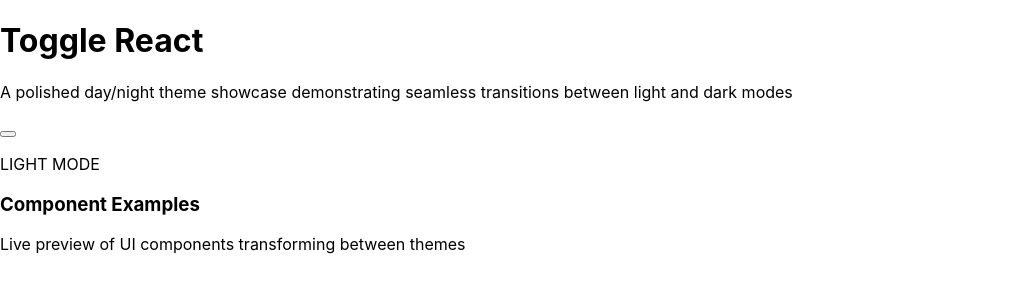
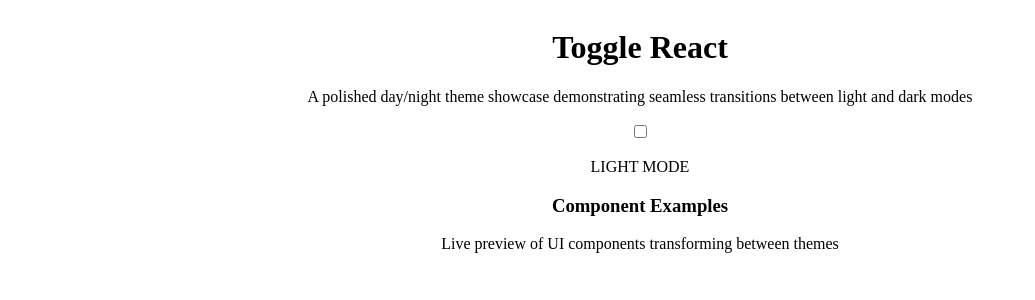
Before and after one commit to nasrinmgh/Toggle-page-react, a React (Create React App) app: page / in a window 1280 px wide. Shown: the top 300 px of the page, without its empty margins (0-1035 px from the left). Built offline with nearby package versions, Linux system fonts and the light colour scheme.

Commit message:
Toggle componetn add

```diff
--- a/public/index.html
+++ b/public/index.html
@@ -1,14 +1,12 @@
 <!DOCTYPE html>
 <html lang="en">
+
 <head>
   <meta charset="utf-8" />
   <link rel="icon" href="%PUBLIC_URL%/favicon.ico" />
   <meta name="viewport" content="width=device-width, initial-scale=1" />
   <meta name="theme-color" content="#000000" />
-    <meta
-      name="description"
-      content="Web site created using create-react-app"
-    />
+  <meta name="description" content="Web site created using create-react-app" />
   <link rel="apple-touch-icon" href="%PUBLIC_URL%/logo192.png" />
   <!--
       manifest.json provides metadata used when your web app is installed on a
@@ -24,8 +22,13 @@
       work correctly both with client-side routing and a non-root public URL.
       Learn how to configure a non-root public URL by running `npm run build`.
     -->
+  <link rel="preconnect" href="https://fonts.googleapis.com">
+  <link rel="preconnect" href="https://fonts.gstatic.com" crossorigin>
+  <link href="https://fonts.googleapis.com/css2?family=Fraunces:opsz,wght@9..144,100..900&display=swap"
+    rel="stylesheet">
   <title>React App</title>
 </head>
+
 <body>
   <noscript>You need to enable JavaScript to run this app.</noscript>
   <div id="root"></div>
@@ -40,4 +43,5 @@
       To create a production bundle, use `npm run build` or `yarn build`.
     -->
 </body>
+
 </html>
--- a/src/App.css
+++ b/src/App.css
@@ -1,38 +1,6 @@
-.App {
-  text-align: center;
+.toggle-btn {
+  width: 96px;
+  height: 48px;
+  border: 2px solid;
+  border-radius: 40px;
 }
-
-.App-logo {
-  height: 40vmin;
-  pointer-events: none;
-}
-
-@media (prefers-reduced-motion: no-preference) {
-  .App-logo {
-    animation: App-logo-spin infinite 20s linear;
-  }
-}
-
-.App-header {
-  background-color: #282c34;
-  min-height: 100vh;
-  display: flex;
-  flex-direction: column;
-  align-items: center;
-  justify-content: center;
-  font-size: calc(10px + 2vmin);
-  color: white;
-}
-
-.App-link {
-  color: #61dafb;
-}
-
-@keyframes App-logo-spin {
-  from {
-    transform: rotate(0deg);
-  }
-  to {
-    transform: rotate(360deg);
-  }
-}
--- a/src/Components/ToggleButton.jsx
+++ b/src/Components/ToggleButton.jsx
@@ -9,7 +9,10 @@ export default function ToggleButton() {
   }
   return (
     <>
-      <button className="toggle-btn" onClick={changeMode}></button>
+      <label htmlFor="">
+        <input type="checkbox" onChange={changeMode} />
+        <span className=""></span>
+      </label>
       <p>{isLightMode ? "LIGHT" : "DARK"} MODE</p>
     </>
   );
--- a/src/index.css
+++ b/src/index.css
@@ -1,13 +1,32 @@
-body {
-  margin: 0;
-  font-family: -apple-system, BlinkMacSystemFont, 'Segoe UI', 'Roboto', 'Oxygen',
-    'Ubuntu', 'Cantarell', 'Fira Sans', 'Droid Sans', 'Helvetica Neue',
-    sans-serif;
-  -webkit-font-smoothing: antialiased;
-  -moz-osx-font-smoothing: grayscale;
+:root {
+  --primary-light: #d97706;
+  --primary-dark: #06b6d4;
+  --secondary-light: #f5f3f0;
+  --secondary-dark: #1c2328;
+  --bg-light: #faf8f5;
+  --bg-dark: #0f1419;
+  --text-light: #1a1614;
+  --text-dark: #e8e6e3;
+  --card-light: #fdfcfa;
+  --card-dark: #151b20;
+  --header-size: 3rem;
+  --header-weight: 900;
+  --title-size: 30px;
+  --subtitle-size: ;
 }
 
-code {
-  font-family: source-code-pro, Menlo, Monaco, Consolas, 'Courier New',
-    monospace;
+body {
+  display: flex;
+  flex-direction: column;
+  justify-content: center;
+  align-items: center;
+  text-align: center;
 }
+
+.fraunces {
+  font-family: "Fraunces", serif;
+  font-optical-sizing: auto;
+  font-weight: 600;
+  font-style: normal;
+  font-variation-settings: "SOFT" 0, "WONK" 0;
+}
```
Lines whose indentation alone changed are shown as unchanged.
